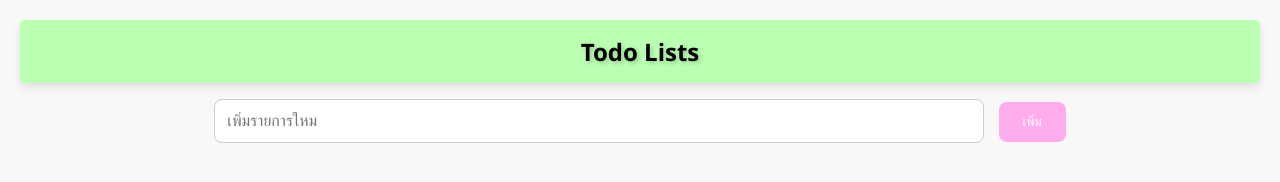
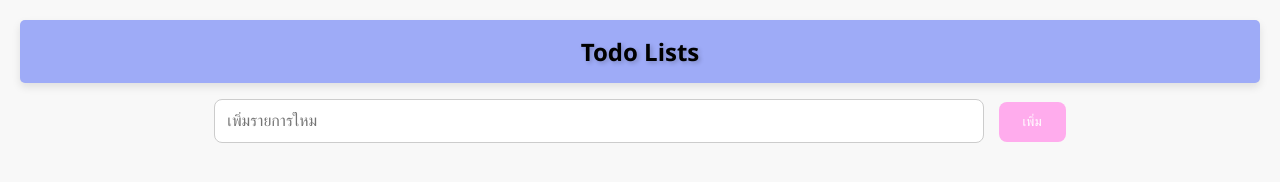
Before and after one commit to 65160391/88726065, a plain HTML site: page lab07/todo.html in a window 1280 px wide. Drawn offline with Linux system fonts and the light colour scheme.

Commit message:
‘ปรับสไตล์ CSS เพิ่มความ

```diff
--- a/lab07/styles.css
+++ b/lab07/styles.css
@@ -9,7 +9,7 @@ body {
 h1 {
     color: #333;
     font-size: 24px;
-    background-color: #bbffb2;
+    background-color: #9eabf7;
     padding: 15px;
     border-radius: 5px;
     color: rgb(0, 0, 0);
```
